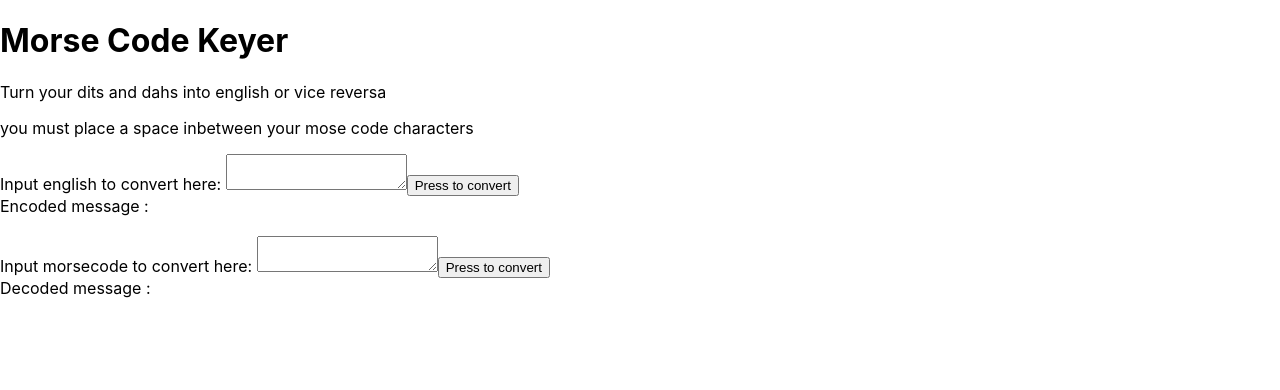
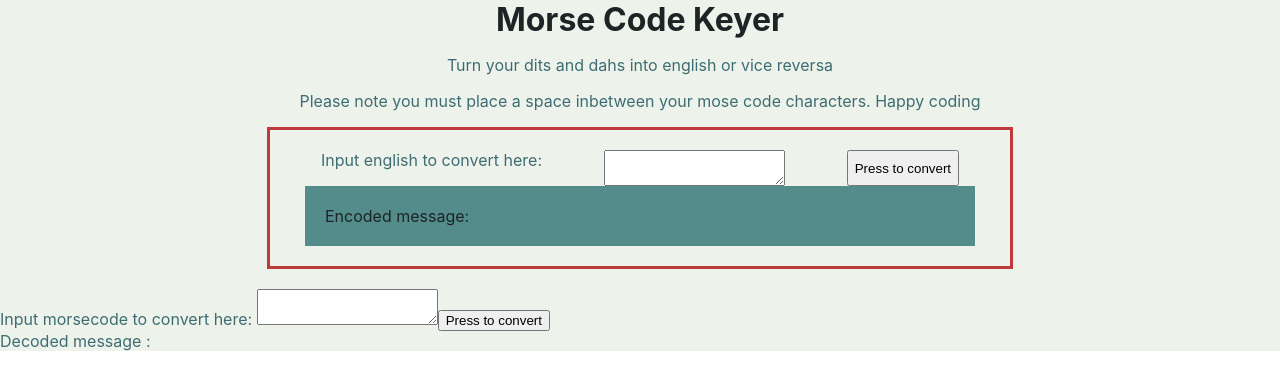
Before and after one commit to CapSap/morse, a React (Create React App) app: page / in a window 1280 px wide. Shown: the top 390 px of the page. Built offline with nearby package versions, Linux system fonts and the light colour scheme.

Commit message:
add scss files

```diff
--- a/package.json
+++ b/package.json
@@ -37,6 +37,7 @@
     ]
   },
   "devDependencies": {
+    "node-sass": "^7.0.1",
     "react-test-renderer": "^18.1.0"
   }
 }
--- a/src/App.css
+++ /dev/null
@@ -1,38 +0,0 @@
-.App {
-  text-align: center;
-}
-
-.App-logo {
-  height: 40vmin;
-  pointer-events: none;
-}
-
-@media (prefers-reduced-motion: no-preference) {
-  .App-logo {
-    animation: App-logo-spin infinite 20s linear;
-  }
-}
-
-.App-header {
-  background-color: #282c34;
-  min-height: 100vh;
-  display: flex;
-  flex-direction: column;
-  align-items: center;
-  justify-content: center;
-  font-size: calc(10px + 2vmin);
-  color: white;
-}
-
-.App-link {
-  color: #61dafb;
-}
-
-@keyframes App-logo-spin {
-  from {
-    transform: rotate(0deg);
-  }
-  to {
-    transform: rotate(360deg);
-  }
-}
--- a/src/App.js
+++ b/src/App.js
@@ -2,10 +2,11 @@ import InputContainer from "./container/InputContainer";
 import Heading from "./container/Heading";
 import { encode, decode } from "./scripts/functions";
 import MorseInput from "./container/MorseInput";
+import styles from "./scss/App.module.scss";
 
 function App() {
   return (
-    <div>
+    <div className={styles.App}>
       <Heading />
       <InputContainer translateFunction={encode} />
       <br />
--- /dev/null
+++ b/src/container/Heading/Heading.module.scss
@@ -0,0 +1,11 @@
+@use "../../scss/pallet";
+
+.container {
+  text-align: center;
+}
+
+.heading {
+  font-weight: bold;
+  margin: 0;
+  color: pallet.$title;
+}
--- a/src/container/Heading/index.js
+++ b/src/container/Heading/index.js
@@ -1,9 +1,14 @@
+import styles from "./Heading.module.scss";
+
 const Heading = () => {
   return (
-    <div>
-      <h1>Morse Code Keyer</h1>
+    <div className={styles.container}>
+      <h1 className={styles.heading}>Morse Code Keyer</h1>
       <p>Turn your dits and dahs into english or vice reversa</p>
-      <p>you must place a space inbetween your mose code characters</p>
+      <p>
+        Please note you must place a space inbetween your mose code characters.
+        Happy coding
+      </p>
     </div>
   );
 };
--- /dev/null
+++ b/src/container/InputContainer/InputContainer.module.scss
@@ -0,0 +1,19 @@
+@use "../../scss/pallet";
+
+.container {
+  display: flex;
+  border: 3px solid pallet.$red;
+  width: 700px;
+  margin: auto;
+  padding: 20px;
+  justify-content: space-around;
+  flex-wrap: wrap;
+}
+
+.message {
+  padding: 20px;
+  background-color: pallet.$message;
+  min-width: 200px;
+  flex-basis: 90%;
+  color: pallet.$title;
+}
--- a/src/container/InputContainer/index.js
+++ b/src/container/InputContainer/index.js
@@ -1,4 +1,5 @@
 import { useState } from "react";
+import styles from "./InputContainer.module.scss";
 
 const InputContainer = ({ translateFunction }) => {
   const [input, setInput] = useState();
@@ -23,7 +24,7 @@ const InputContainer = ({ translateFunction }) => {
   }
 
   return (
-    <div>
+    <div className={styles.container}>
       <label htmlFor="englishInput">Input english to convert here: </label>
       <textarea
         name="englishInput"
@@ -31,7 +32,7 @@ const InputContainer = ({ translateFunction }) => {
         value={input}
       ></textarea>
       <button onClick={handleClick}>Press to convert</button>
-      <div> Encoded message :{result}</div>
+      <div className={styles.message}> Encoded message: {result}</div>
     </div>
   );
 };
--- /dev/null
+++ b/src/scss/App.module.scss
@@ -0,0 +1,7 @@
+@use "pallet";
+
+.App {
+  background-color: pallet.$bg-color;
+  margin: 0;
+  color: pallet.$darkerTeal;
+}
--- /dev/null
+++ b/src/scss/_pallet.scss
@@ -0,0 +1,5 @@
+$bg-color: #edf2eb;
+$darkerTeal: #3d6d73;
+$message: #548c8c;
+$title: #1d2426;
+$red: #bf3b3b;
```
Also changed, not shown: 1 other file (tests, documents, lock files or other folders).
